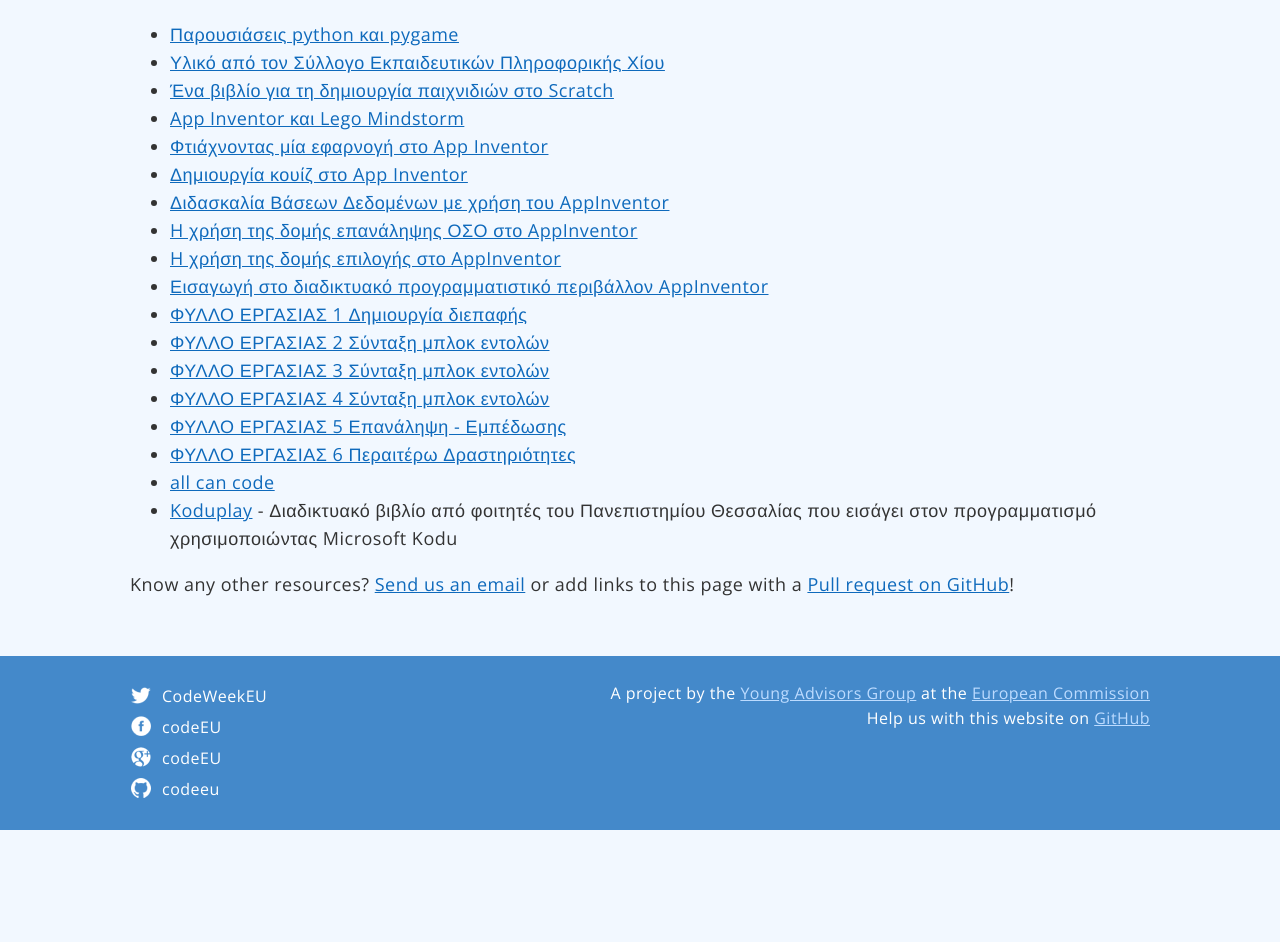
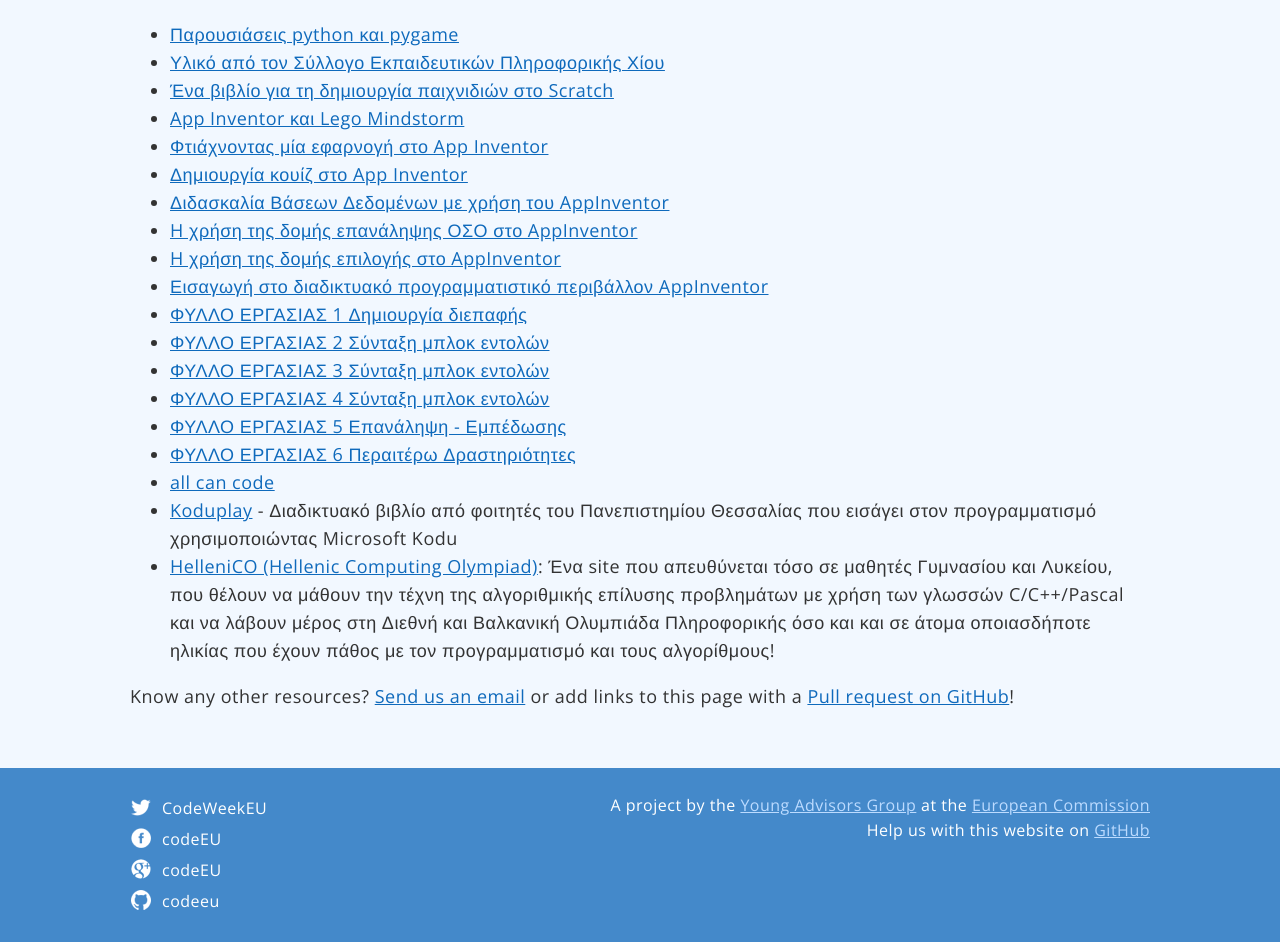
Before and after one commit to codeeu/codeeu.github.io, a Jekyll site: the page built from resources/greece/index.html, in a window 1280 px wide, cut to the strip 167-1109 px from the top of the page. Built offline with Jekyll 4.4.1, drawn with Linux system fonts in a browser that asks for light colours; nearby versions of some CDN libraries; Markdown is read by kramdown in place of the engine named in the settings; before the commit the page ends 997 px from its top, so only the background shows below that.

Commit message:
HelleniCO added

```diff
--- a/resources/greece/index.html
+++ b/resources/greece/index.html
@@ -22,6 +22,7 @@
    	<li><a href = "fe6.pdf">ΦΥΛΛΟ ΕΡΓΑΣΙΑΣ 6 Περαιτέρω Δραστηριότητες</a></li>
    	<li><a href = "https://www.allcancode.com/">all can code</a></li>
     <li><a href="http://www.koduplay.gr/">Koduplay</a> - Διαδικτυακό βιβλίο από φοιτητές του Πανεπιστημίου Θεσσαλίας που εισάγει στον προγραμματισμό χρησιμοποιώντας Microsoft Kodu</li>
+    <li><a href="http://www.hellenico.gr/">HelleniCO (Hellenic Computing Olympiad)</a>: Ένα site  που απευθύνεται τόσο σε μαθητές Γυμνασίου και Λυκείου, που θέλουν να μάθουν την τέχνη της αλγοριθμικής επίλυσης προβλημάτων με χρήση των γλωσσών C/C++/Pascal  και να λάβουν μέρος στη Διεθνή και Βαλκανική Ολυμπιάδα Πληροφορικής όσο και και σε άτομα οποιασδήποτε ηλικίας που έχουν πάθος με τον προγραμματισμό και τους αλγορίθμους!</li>
   </ul>
 
   <p>Know any other resources? <a href="mailto:{{site.contact.email}}">Send us an email</a> or add links to this page with a <a href="https://github.com/codeeu/codeeu.github.io">Pull request on GitHub</a>!</p>
```
